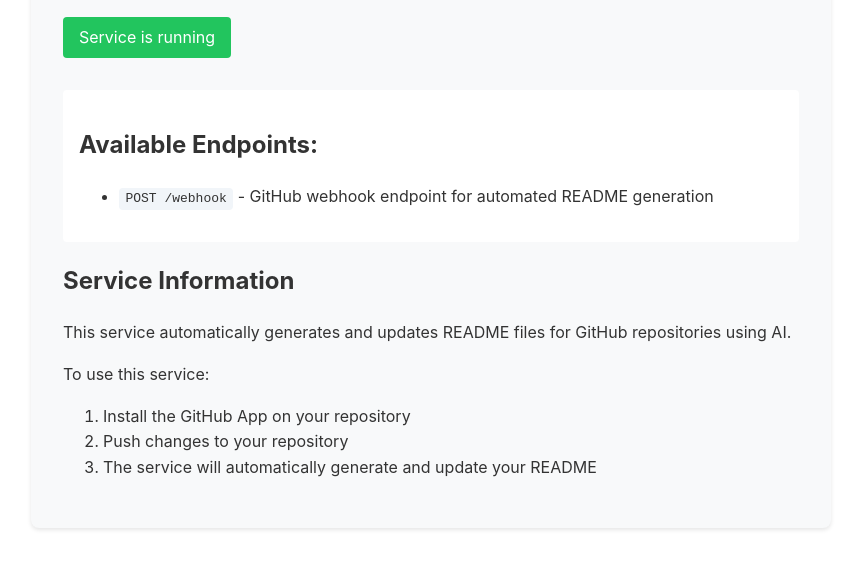
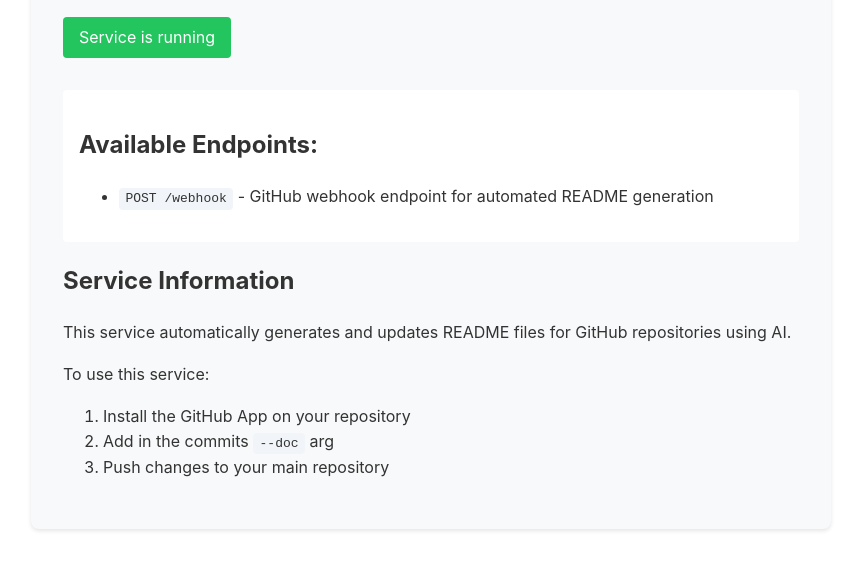
Before and after one commit to AlbertoBarrago/doc-piloot, a website: page public/index.html in a window 1280 px wide. Shown: the part 152-722 px from the top of the page, without its empty margins (209-1070 px from the left). Drawn offline with Linux system fonts and the light colour scheme.

Commit message:
Improved home

```diff
--- a/public/index.html
+++ b/public/index.html
@@ -63,8 +63,8 @@
         <p>To use this service:</p>
         <ol>
             <li>Install the GitHub App on your repository</li>
-            <li>Push changes to your repository</li>
-            <li>The service will automatically generate and update your README</li>
+            <li>Add in the commits <code>--doc</code> arg</li>
+            <li>Push changes to your main repository</li>
         </ol>
     </div>
 </div>
--- a/src/services/pushReadme.ts
+++ b/src/services/pushReadme.ts
@@ -17,7 +17,7 @@ export async function pushReadme({
                                      repo,
                                      content,
                                      branchName = "update-readme",
-                                     commitMessage = "docs: update README.md generated by doc-pilot",
+                                     commitMessage = "📜docs: update README.md generated by doc-piloot",
                                      prTitle = "Update README.md",
                                      prBody = "This PR updates the README.md file with automatically generated content from doc-pilot."
                                  }: PushReadmeOptions) {
```
